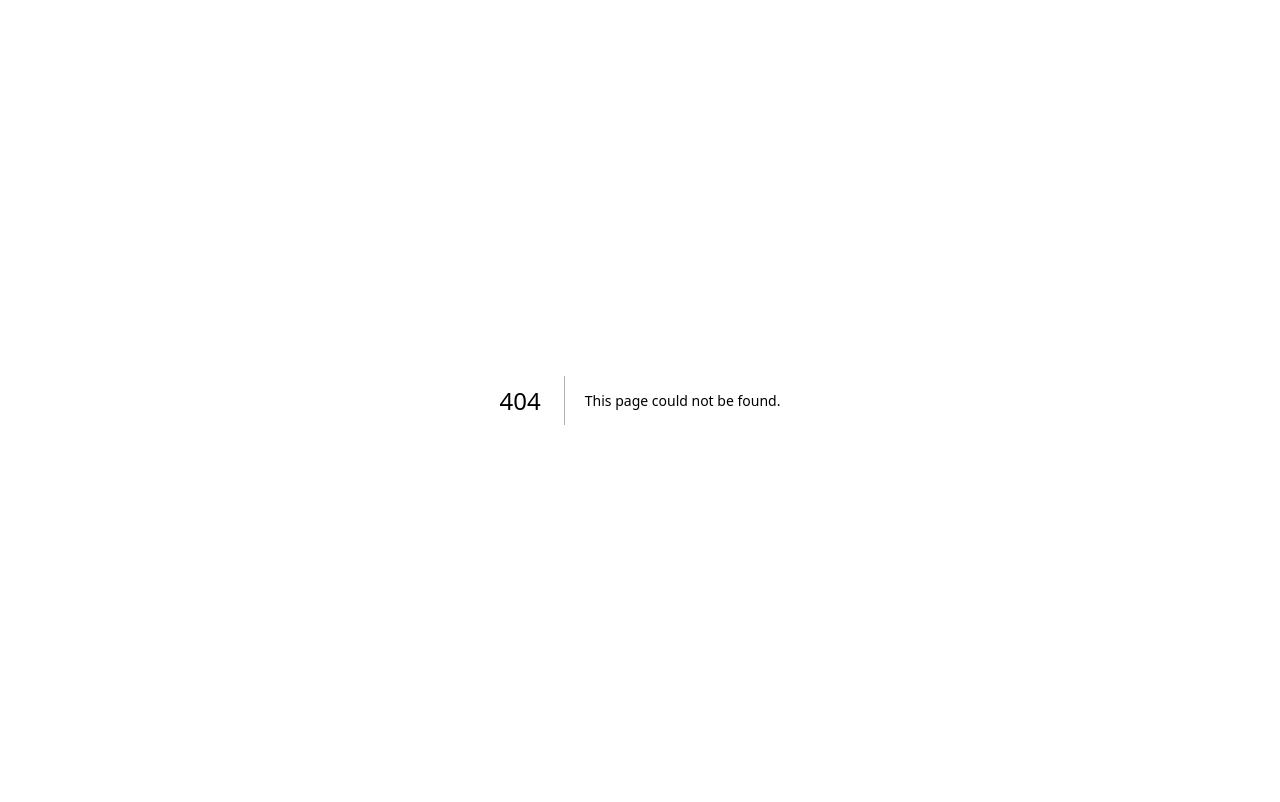
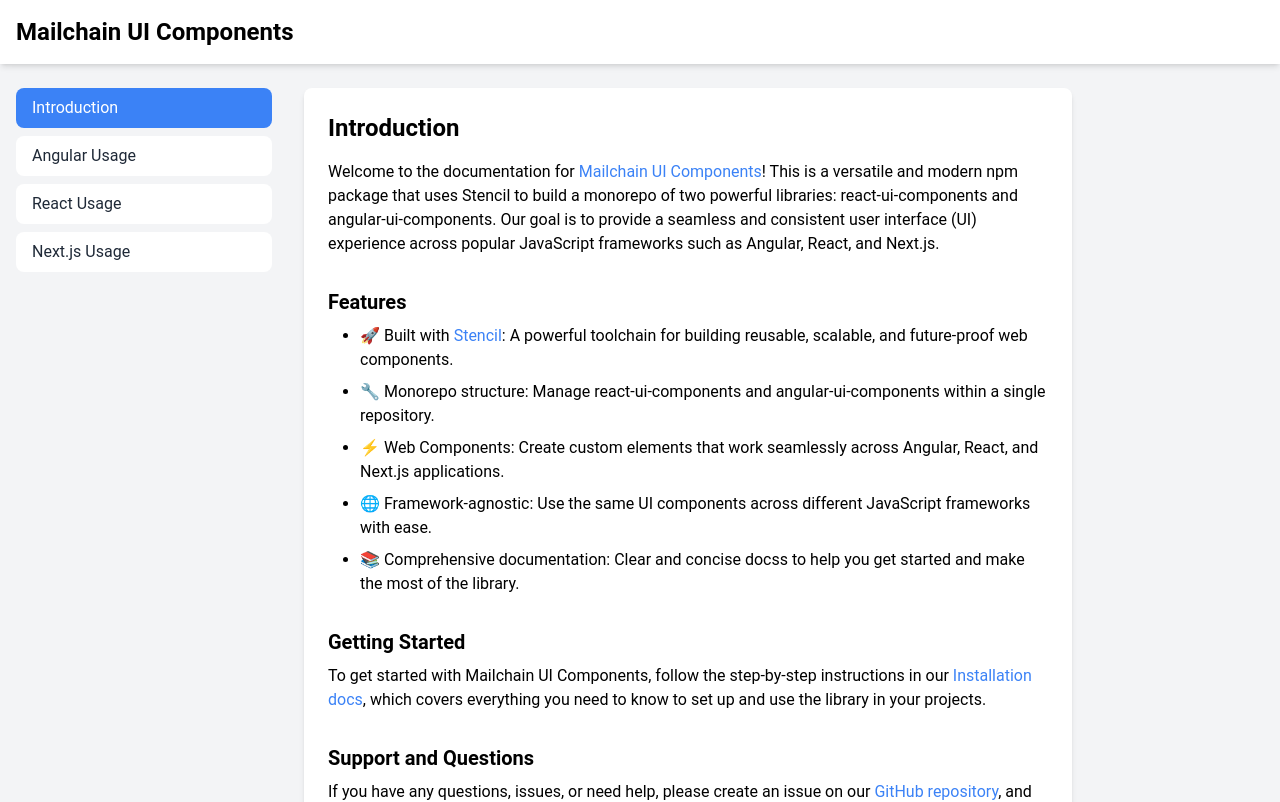
Before and after one commit to saugardev/mailchain-hackathon-landing, a Next.js app: page /docs/introduction in a window 1280 px wide. Before the commit this address had no page. Shown: the top 802 px of the page. Built offline with nearby package versions, Linux system fonts and the light colour scheme.

Commit message:
feat: introduction content

```diff
--- a/src/components/Introduction.tsx
+++ b/src/components/Introduction.tsx
@@ -1,8 +1,29 @@
 export default function Introduction() {
   return (
-    <div>
-      <h2 className="text-2xl font-bold mb-4">Introduction</h2>
-      <p>...</p>
+    <div className="container mx-auto">
+    <h2 className="text-2xl font-bold mb-4">Introduction</h2>
+    <p className="mb-8">
+      Welcome to the documentation for <a className="text-blue-500 hover:text-blue-700" href="https://www.npmjs.com" target="_blank" rel="noopener noreferrer">Mailchain UI Components</a>! This is a versatile and modern npm package that uses <a href="https://stenciljs.com/" target="_blank" rel="noopener noreferrer">Stencil</a> to build a monorepo of two powerful libraries: react-ui-components and angular-ui-components. Our goal is to provide a seamless and consistent user interface (UI) experience across popular JavaScript frameworks such as <a href="https://angular.io/" target="_blank" rel="noopener noreferrer">Angular</a>, <a href="https://reactjs.org/" target="_blank" rel="noopener noreferrer">React</a>, and <a href="https://nextjs.org/" target="_blank" rel="noopener noreferrer">Next.js</a>.
+    </p>
+    <h3 className="text-xl font-bold mb-2">Features</h3>
+    <ul className="list-disc pl-8 mb-8">
+      <li className="mb-2">🚀 Built with <a  className="text-blue-500 hover:text-blue-700"href="https://stenciljs.com/" target="_blank" rel="noopener noreferrer">Stencil</a>: A powerful toolchain for building reusable, scalable, and future-proof web components.</li>
+      <li className="mb-2">🔧 Monorepo structure: Manage react-ui-components and angular-ui-components within a single repository.</li>
+      <li className="mb-2">⚡️ Web Components: Create custom elements that work seamlessly across Angular, React, and Next.js applications.</li>
+      <li className="mb-2">🌐 Framework-agnostic: Use the same UI components across different JavaScript frameworks with ease.</li>
+      <li className="mb-2">📚 Comprehensive documentation: Clear and concise docss to help you get started and make the most of the library.</li>
+    </ul>
+    <h3 className="text-xl font-bold mb-2">Getting Started</h3>
+    <p className="mb-8">
+      To get started with Mailchain UI Components, follow the step-by-step instructions in our <a className="text-blue-500 hover:text-blue-700" href="/docs/installation" target="_blank" rel="noopener noreferrer">Installation docs</a>, which covers everything you need to know to set up and use the library in your projects.
+    </p>
+    <h3 className="text-xl font-bold mb-2">Support and Questions</h3>
+    <p className="mb-8">
+      If you have any questions, issues, or need help, please create an issue on our <a className="text-blue-500 hover:text-blue-700" href="https://github.com/saugardev/mailchain-ui-components/issues" target="_blank" rel="noopener noreferrer">GitHub repository</a>, and we&apos;ll do our best to assist you.
+    </p>
+    <p className="text-center">
+      We hope you enjoy using Mailchain UI Components and find it valuable in building your applications! 🎉
+    </p>
     </div>
-  )
+  );
 }
--- a/src/pages/guide/[section].tsx
+++ b/src/pages/docs/[section].tsx
@@ -8,13 +8,13 @@
 import NextJs from '@/components/NextJs';
 
 const sections = [
-  { id: 'introduction', title: 'Introduction', route: '/guide/introduction' },
-  { id: 'angular', title: 'Angular Usage', route: '/guide/angular' },
-  { id: 'react', title: 'React Usage', route: '/guide/react' },
-  { id: 'nextjs', title: 'Next.js Usage', route: '/guide/nextjs' },
+  { id: 'introduction', title: 'Introduction', route: '/docs/introduction' },
+  { id: 'angular', title: 'Angular Usage', route: '/docs/angular' },
+  { id: 'react', title: 'React Usage', route: '/docs/react' },
+  { id: 'nextjs', title: 'Next.js Usage', route: '/docs/nextjs' },
 ];
 
-export default function Guide() {
+export default function docs() {
   const router = useRouter();
   const { section } = router.query;
 
@@ -38,7 +38,7 @@
   return (
     <div className="min-h-screen bg-gray-100 font-roboto relative">
       <Head>
-        <title>Guide - My NPM Libraries</title>
+        <title>docs - My NPM Libraries</title>
         <link rel="icon" href="/favicon.ico" />
       </Head>
 
@@ -120,15 +120,16 @@
             <NextJs/>
           )}
         </div>
+        <div className="container mx-auto py-4 px-4 text-center">
+          <Link href="/" scroll={false}>
+            <div className="text-blue-600 hover:text-blue-800 transition duration-200">
+              Back to Home
+            </div>
+          </Link>
+        </div>
       </section>
     </div>
-    <div className="container mx-auto py-4 px-4 text-center">
-      <Link href="/" scroll={false}>
-        <div className="text-blue-600 hover:text-blue-800 transition duration-200">
-          Back to Home
-        </div>
-      </Link>
-    </div>
+
   </div>
 );
 }
--- a/src/pages/guide/index.tsx
+++ b/src/pages/docs/index.tsx
@@ -5,7 +5,7 @@
   const router = useRouter();
 
   useEffect(() => {
-    router.replace('/guide/introduction');
+    router.replace('/docs/introduction');
   }, [router]);
 
   return null;
```
